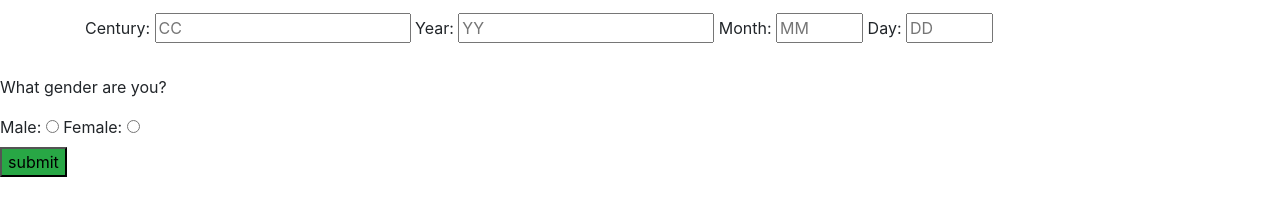
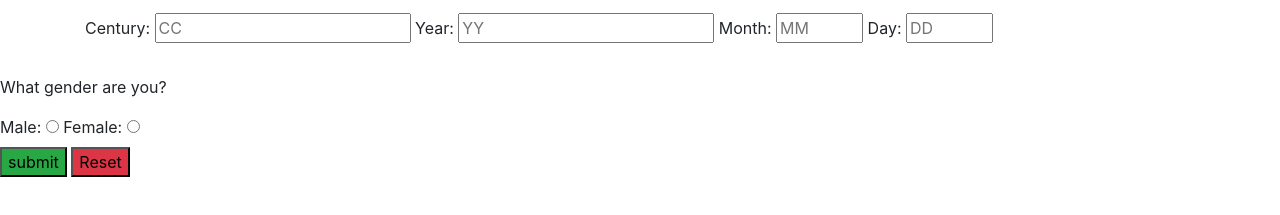
Before and after one commit to Abijahkabiro/birthday, a plain HTML site: page index.html in a window 1280 px wide. Shown: the part 107-322 px from the top of the page. Drawn offline with nearby package versions, Linux system fonts and the light colour scheme.

Commit message:
add a reset button

```diff
--- a/index.html
+++ b/index.html
@@ -45,7 +45,8 @@
     </label>
     <br>
     <button type="submit" class="bg-success">submit</button>
-    </form>
+    <button type="reset" class="bg-danger">Reset</button>
+</form>
     <script src="js/scripts.js"></script>
     <h1 id="result"></h1>
 </body>
```
